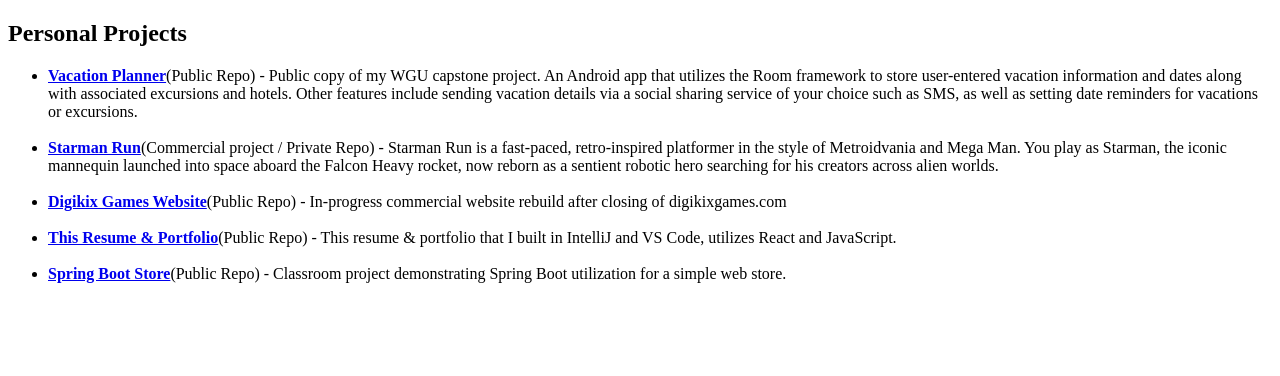
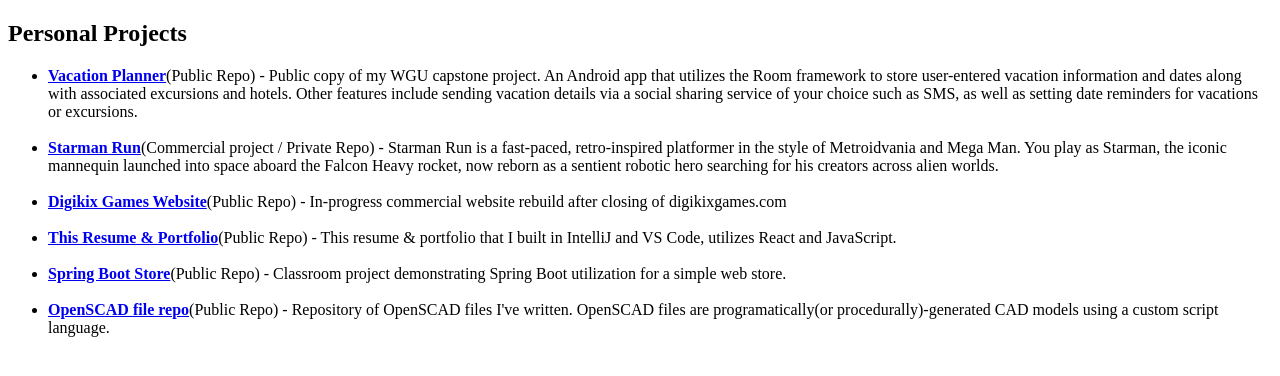
Before and after one commit to DigikixUSA/DigikixUSA.github.io, a plain HTML site: page content/content3.html in a window 1280 px wide. Drawn offline with Linux system fonts and the light colour scheme.

Commit message:
Added new Repo in Projects(content3.html)

```diff
--- a/content/content3.html
+++ b/content/content3.html
@@ -27,6 +27,8 @@
             <br>
             <li><strong><a href="https://github.com/DigikixUSA/SpringBootStore">Spring Boot Store</a></strong>(Public Repo) - Classroom project demonstrating Spring Boot utilization for a simple web store.</li>
             <br>
+            <li><strong><a href="https://github.com/DigikixUSA/SCAD_files">OpenSCAD file repo</a></strong>(Public Repo) - Repository of OpenSCAD files I've written. OpenSCAD files are programatically(or procedurally)-generated CAD models using a custom script language.</li>
+            <br>
         </ul>
     </section>
 </body>
```
